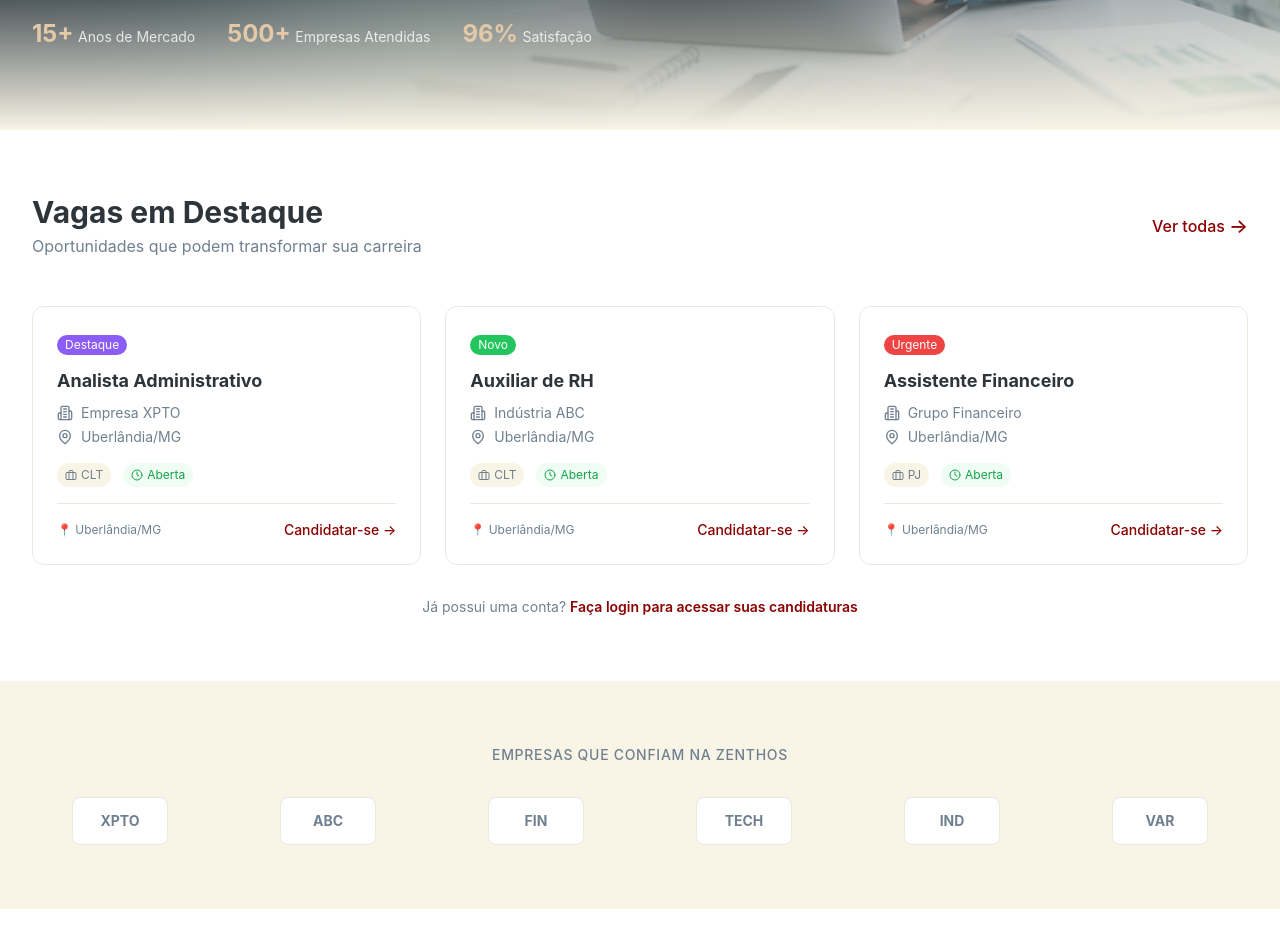
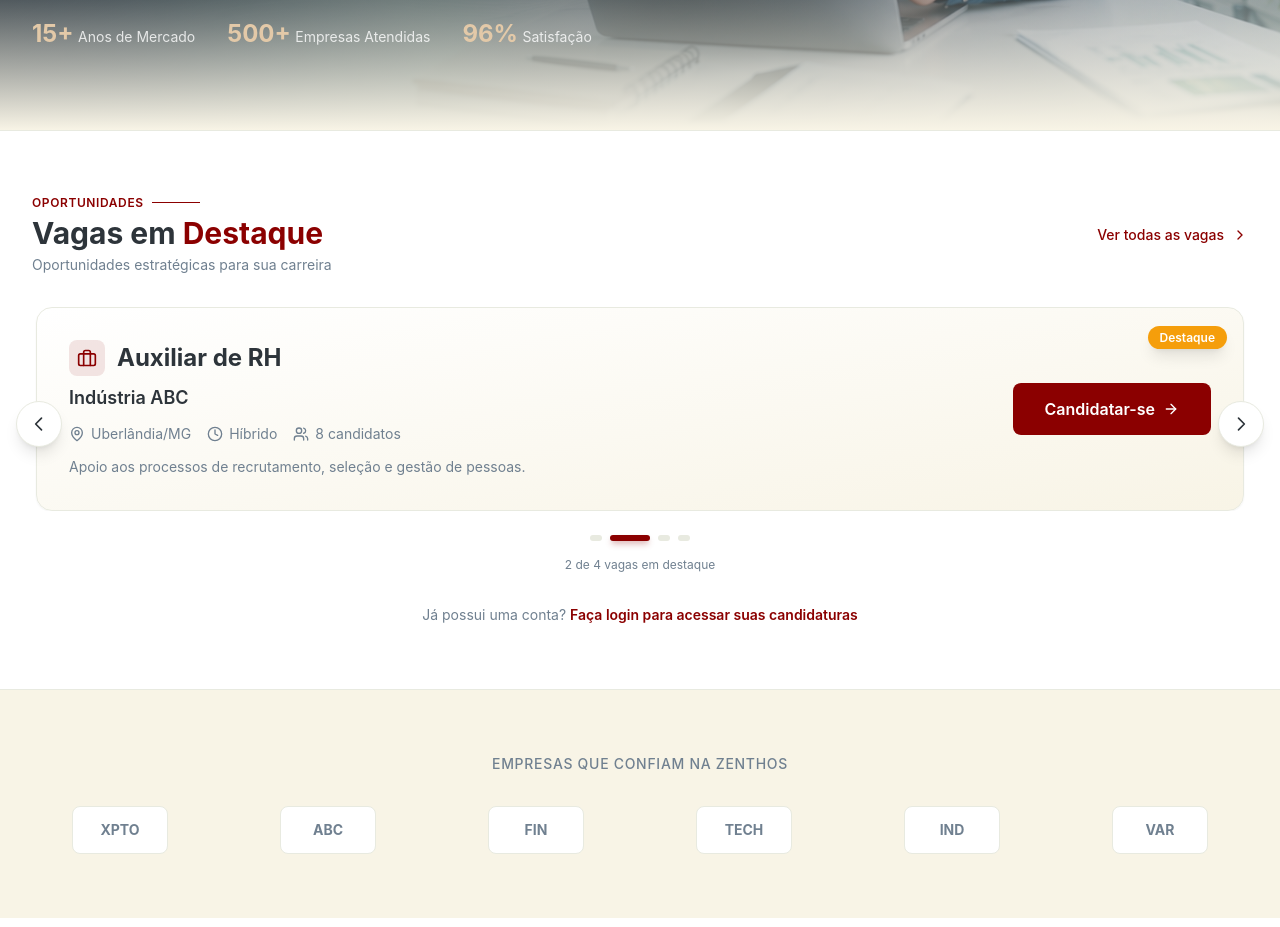
Before and after one commit to trivoroficial/consult_recruit, a Next.js app: page / in a window 1280 px wide. Shown: the part 780-1707 px from the top of the page. Built offline with nearby package versions, Linux system fonts and the light colour scheme.

Commit message:
Update VagasDestaque.tsx

```diff
--- a/src/components/home/VagasDestaque.tsx
+++ b/src/components/home/VagasDestaque.tsx
@@ -2,38 +2,112 @@
 
 import { useState, useEffect } from 'react'
 import Link from 'next/link'
-import { Building2, MapPin, Briefcase, Clock } from 'lucide-react'
+import { Building2, MapPin, Briefcase, Clock, ChevronRight, ArrowRight, Users } from 'lucide-react'
 
 export function VagasDestaque() {
   const [vagas, setVagas] = useState<any[]>([])
+  const [currentSlide, setCurrentSlide] = useState(0)
   const [loading, setLoading] = useState(true)
+
+  // DADOS DE EXEMPLO (CASO NÃO HAJA NADA NO LOCALSTORAGE)
+  const vagasExemplo = [
+    {
+      id: 1,
+      titulo: 'Analista Administrativo',
+      empresa: 'Empresa XPTO',
+      local: 'Uberlândia/MG',
+      tipo: 'Presencial',
+      badge: 'Urgente',
+      badgeColor: 'bg-red-500',
+      descricao: 'Atuação em rotinas administrativas, controle documental e suporte operacional.',
+      candidatos: 12
+    },
+    {
+      id: 2,
+      titulo: 'Auxiliar de RH',
+      empresa: 'Indústria ABC',
+      local: 'Uberlândia/MG',
+      tipo: 'Híbrido',
+      badge: 'Destaque',
+      badgeColor: 'bg-yellow-500',
+      descricao: 'Apoio aos processos de recrutamento, seleção e gestão de pessoas.',
+      candidatos: 8
+    },
+    {
+      id: 3,
+      titulo: 'Assistente Financeiro',
+      empresa: 'Grupo Financeiro',
+      local: 'Uberlândia/MG',
+      tipo: 'Presencial',
+      badge: 'Novo',
+      badgeColor: 'bg-green-500',
+      descricao: 'Controle de fluxo de caixa, contas a pagar e receber, relatórios financeiros.',
+      candidatos: 5
+    },
+    {
+      id: 4,
+      titulo: 'Supervisor de Produção',
+      empresa: 'Indústria XYZ',
+      local: 'Uberlândia/MG',
+      tipo: 'Presencial',
+      badge: 'Premium',
+      badgeColor: 'bg-purple-500',
+      descricao: 'Liderança de equipe, planejamento de produção e controle de qualidade.',
+      candidatos: 3
+    },
+  ]
 
   useEffect(() => {
     const saved = localStorage.getItem('zenthos_vagas')
     if (saved) {
       const allVagas = JSON.parse(saved)
       const destaques = allVagas.filter((v: any) => v.exibirCarrossel && v.status === 'Aberta')
-      setVagas(destaques.slice(0, 6))
-    } else {
-      const exemplo = [
-        { id: 1, titulo: 'Analista Administrativo', empresa: 'Empresa XPTO', local: 'Uberlândia/MG', tipo: 'CLT', status: 'Aberta', exibirCarrossel: true, badge: 'Destaque', corBadge: 'bg-purple-500' },
-        { id: 2, titulo: 'Auxiliar de RH', empresa: 'Indústria ABC', local: 'Uberlândia/MG', tipo: 'CLT', status: 'Aberta', exibirCarrossel: true, badge: 'Novo', corBadge: 'bg-green-500' },
-        { id: 3, titulo: 'Assistente Financeiro', empresa: 'Grupo Financeiro', local: 'Uberlândia/MG', tipo: 'PJ', status: 'Aberta', exibirCarrossel: true, badge: 'Urgente', corBadge: 'bg-red-500' },
-      ]
-      setVagas(exemplo)
+      if (destaques.length > 0) {
+        // Mapear para o formato do carrossel
+        const mapped = destaques.slice(0, 6).map((v: any) => ({
+          id: v.id,
+          titulo: v.titulo,
+          empresa: v.empresa,
+          local: v.local || 'Não informado',
+          tipo: v.tipo || 'Presencial',
+          badge: v.badge || 'Destaque',
+          badgeColor: v.corBadge || 'bg-purple-500',
+          descricao: v.descricao || 'Oportunidade em destaque',
+          candidatos: v.candidatos || 0
+        }))
+        setVagas(mapped)
+        setLoading(false)
+        return
+      }
     }
+    // Usar dados de exemplo
+    setVagas(vagasExemplo)
     setLoading(false)
   }, [])
 
+  // AUTO-SLIDE
+  useEffect(() => {
+    if (vagas.length === 0) return
+    const interval = setInterval(() => {
+      setCurrentSlide((prev) => (prev + 1) % vagas.length)
+    }, 5000)
+    return () => clearInterval(interval)
+  }, [vagas.length])
+
+  const nextSlide = () => {
+    setCurrentSlide((prev) => (prev + 1) % vagas.length)
+  }
+
+  const prevSlide = () => {
+    setCurrentSlide((prev) => (prev - 1 + vagas.length) % vagas.length)
+  }
+
   if (loading) {
     return (
-      <section className="py-16 bg-white">
-        <div className="max-w-7xl mx-auto px-4 sm:px-6 lg:px-8">
-          <h2 className="text-3xl font-bold text-[#2D343A] text-center mb-12">Vagas em Destaque</h2>
-          <div className="grid grid-cols-1 md:grid-cols-2 lg:grid-cols-3 gap-6">
-            {[1, 2, 3].map((i) => (
-              <div key={i} className="bg-[#F8F4E6] rounded-xl p-6 animate-pulse h-64" />
-            ))}
+      <section className="py-16 bg-white border-y border-[#E8EAE0]">
+        <div className="max-w-7xl mx-auto px-4">
+          <div className="text-center">
+            <div className="animate-pulse text-[#708090]">Carregando vagas...</div>
           </div>
         </div>
       </section>
@@ -44,62 +118,139 @@ export function VagasDestaque() {
     return null
   }
 
+  const currentVaga = vagas[currentSlide]
+
   return (
-    <section className="py-16 bg-white">
+    <section className="py-16 bg-white border-y border-[#E8EAE0]">
       <div className="max-w-7xl mx-auto px-4 sm:px-6 lg:px-8">
-        <div className="flex items-center justify-between mb-12">
+        <div className="flex items-center justify-between mb-8">
           <div>
-            <h2 className="text-3xl font-bold text-[#2D343A]">Vagas em Destaque</h2>
-            <p className="text-[#708090] mt-1">Oportunidades que podem transformar sua carreira</p>
+            <div className="flex items-center gap-2">
+              <span className="text-xs font-semibold text-[#8B0000] uppercase tracking-wider">Oportunidades</span>
+              <span className="h-px w-12 bg-[#8B0000]"></span>
+            </div>
+            <h2 className="text-3xl font-bold text-[#2D343A] mt-1">
+              Vagas em <span className="text-[#8B0000]">Destaque</span>
+            </h2>
+            <p className="text-sm text-[#708090] mt-1">Oportunidades estratégicas para sua carreira</p>
           </div>
-          {/* ALTERADO: De /vagas para /cadastro */}
-          <Link href="/cadastro" className="text-[#8B0000] hover:underline font-medium flex items-center gap-1">
-            Ver todas <span className="text-xl">→</span>
+          <Link href="/cadastro" className="group flex items-center gap-2 text-sm font-medium text-[#8B0000] hover:text-[#700000] transition">
+            Ver todas as vagas
+            <ChevronRight className="h-4 w-4 transition-transform group-hover:translate-x-1" />
           </Link>
         </div>
 
-        <div className="grid grid-cols-1 md:grid-cols-2 lg:grid-cols-3 gap-6">
-          {vagas.map((vaga) => (
-            /* ALTERADO: De /vagas/${vaga.id} para /cadastro */
-            <Link
-              key={vaga.id}
-              href="/cadastro"
-              className="group bg-white border border-[#E8EAE0] rounded-xl p-6 hover:shadow-lg transition-all duration-300 hover:-translate-y-1 block"
+        {/* CARROSSEL PREMIUM */}
+        <div className="relative">
+          <div className="overflow-hidden rounded-2xl">
+            <div
+              className="flex transition-transform duration-700 ease-out"
+              style={{ transform: `translateX(-${currentSlide * 100}%)` }}
             >
-              {vaga.badge && (
-                <span className={`inline-block px-2 py-0.5 rounded-full text-xs text-white ${vaga.corBadge || 'bg-purple-500'} mb-3`}>
-                  {vaga.badge}
-                </span>
-              )}
-              <h3 className="text-lg font-bold text-[#2D343A] group-hover:text-[#8B0000] transition">{vaga.titulo}</h3>
-              <div className="flex items-center gap-2 text-sm text-[#708090] mt-2">
-                <Building2 className="h-4 w-4" />
-                <span>{vaga.empresa}</span>
-              </div>
-              <div className="flex items-center gap-2 text-sm text-[#708090] mt-1">
-                <MapPin className="h-4 w-4" />
-                <span>{vaga.local || 'Não informado'}</span>
-              </div>
-              <div className="flex items-center gap-3 mt-4">
-                <span className="flex items-center gap-1 text-xs text-[#708090] bg-[#F8F4E6] px-2 py-1 rounded-full">
-                  <Briefcase className="h-3 w-3" />
-                  {vaga.tipo || 'CLT'}
-                </span>
-                <span className="flex items-center gap-1 text-xs text-green-600 bg-green-50 px-2 py-1 rounded-full">
-                  <Clock className="h-3 w-3" />
-                  {vaga.status || 'Aberta'}
-                </span>
-              </div>
-              <div className="flex items-center justify-between mt-4 pt-4 border-t border-[#E8EAE0]">
-                <span className="text-xs text-[#708090]">📍 {vaga.local || 'Remoto'}</span>
-                {/* Texto do botão alterado para refletir a ação */}
-                <span className="text-[#8B0000] text-sm font-medium group-hover:underline">Candidatar-se →</span>
-              </div>
-            </Link>
-          ))}
+              {vagas.map((vaga) => (
+                <div key={vaga.id} className="w-full flex-shrink-0 px-1">
+                  <div className="relative bg-gradient-to-br from-white to-[#F8F4E6] rounded-2xl p-8 border border-[#E8EAE0] shadow-sm hover:shadow-xl transition-all duration-500 group">
+                    {/* BADGE */}
+                    <div className="absolute top-4 right-4">
+                      <span className={`px-3 py-1 rounded-full text-xs font-semibold text-white shadow-lg ${vaga.badgeColor || 'bg-purple-500'}`}>
+                        {vaga.badge || 'Destaque'}
+                      </span>
+                    </div>
+
+                    <div className="flex flex-col md:flex-row md:items-center gap-6">
+                      <div className="flex-1">
+                        <div className="flex items-center gap-3 mb-2">
+                          <div className="p-2 bg-[#8B0000]/10 rounded-lg">
+                            <Briefcase className="h-5 w-5 text-[#8B0000]" />
+                          </div>
+                          <h3 className="text-2xl font-bold text-[#2D343A] group-hover:text-[#8B0000] transition">
+                            {vaga.titulo}
+                          </h3>
+                        </div>
+
+                        <p className="text-lg font-semibold text-[#2D343A]">{vaga.empresa}</p>
+
+                        <div className="flex flex-wrap items-center gap-4 mt-3 text-sm text-[#708090]">
+                          <span className="flex items-center gap-1.5">
+                            <MapPin className="h-4 w-4" />
+                            {vaga.local}
+                          </span>
+                          <span className="flex items-center gap-1.5">
+                            <Clock className="h-4 w-4" />
+                            {vaga.tipo}
+                          </span>
+                          <span className="flex items-center gap-1.5">
+                            <Users className="h-4 w-4" />
+                            {vaga.candidatos || 0} candidatos
+                          </span>
+                        </div>
+
+                        <p className="mt-3 text-sm text-[#708090] leading-relaxed max-w-2xl">
+                          {vaga.descricao}
+                        </p>
+                      </div>
+
+                      <div className="flex-shrink-0">
+                        <Link href="/cadastro">
+                          <button className="group/btn relative px-8 py-3.5 bg-[#8B0000] text-white font-semibold rounded-lg overflow-hidden transition-all duration-300 hover:shadow-xl hover:-translate-y-0.5">
+                            <span className="relative z-10 flex items-center gap-2">
+                              Candidatar-se
+                              <ArrowRight className="h-4 w-4 transition-transform group-hover/btn:translate-x-1" />
+                            </span>
+                            <span className="absolute inset-0 bg-[#E3C9A8] transform translate-y-full group-hover/btn:translate-y-0 transition-transform duration-300"></span>
+                          </button>
+                        </Link>
+                      </div>
+                    </div>
+
+                    <div className="absolute bottom-0 left-0 right-0 h-1 bg-gradient-to-r from-[#8B0000] via-[#E3C9A8] to-[#8B0000] opacity-0 group-hover:opacity-100 transition-opacity duration-500"></div>
+                  </div>
+                </div>
+              ))}
+            </div>
+          </div>
+
+          {/* NAVEGAÇÃO */}
+          <button
+            onClick={prevSlide}
+            className="absolute -left-4 top-1/2 -translate-y-1/2 p-3 bg-white rounded-full shadow-lg hover:shadow-xl transition-all duration-300 hover:bg-[#F8F4E6] border border-[#E8EAE0] hover:border-[#8B0000] group"
+          >
+            <svg className="h-5 w-5 text-[#2D343A] group-hover:text-[#8B0000] transition" fill="none" stroke="currentColor" viewBox="0 0 24 24">
+              <path strokeLinecap="round" strokeLinejoin="round" strokeWidth={2} d="M15 19l-7-7 7-7" />
+            </svg>
+          </button>
+          <button
+            onClick={nextSlide}
+            className="absolute -right-4 top-1/2 -translate-y-1/2 p-3 bg-white rounded-full shadow-lg hover:shadow-xl transition-all duration-300 hover:bg-[#F8F4E6] border border-[#E8EAE0] hover:border-[#8B0000] group"
+          >
+            <svg className="h-5 w-5 text-[#2D343A] group-hover:text-[#8B0000] transition" fill="none" stroke="currentColor" viewBox="0 0 24 24">
+              <path strokeLinecap="round" strokeLinejoin="round" strokeWidth={2} d="M9 5l7 7-7 7" />
+            </svg>
+          </button>
+
+          {/* INDICADORES */}
+          <div className="flex justify-center gap-2 mt-6">
+            {vagas.map((_, index) => (
+              <button
+                key={index}
+                onClick={() => setCurrentSlide(index)}
+                className={`h-1.5 rounded-full transition-all duration-500 ${
+                  currentSlide === index
+                    ? 'w-10 bg-[#8B0000] shadow-md shadow-[#8B0000]/30'
+                    : 'w-3 bg-[#E8EAE0] hover:bg-[#8B0000]/40'
+                }`}
+              />
+            ))}
+          </div>
         </div>
 
-        {/* NOVO: Link útil para quem já tem conta */}
+        <div className="flex justify-center mt-4">
+          <span className="text-xs text-[#708090]">
+            {currentSlide + 1} de {vagas.length} vagas em destaque
+          </span>
+        </div>
+
+        {/* MENSAGEM PARA QUEM JÁ TEM CONTA */}
         <div className="text-center mt-8">
           <p className="text-sm text-[#708090]">
             Já possui uma conta?{' '}
@@ -108,7 +259,6 @@ export function VagasDestaque() {
             </Link>
           </p>
         </div>
-
       </div>
     </section>
   )
```
